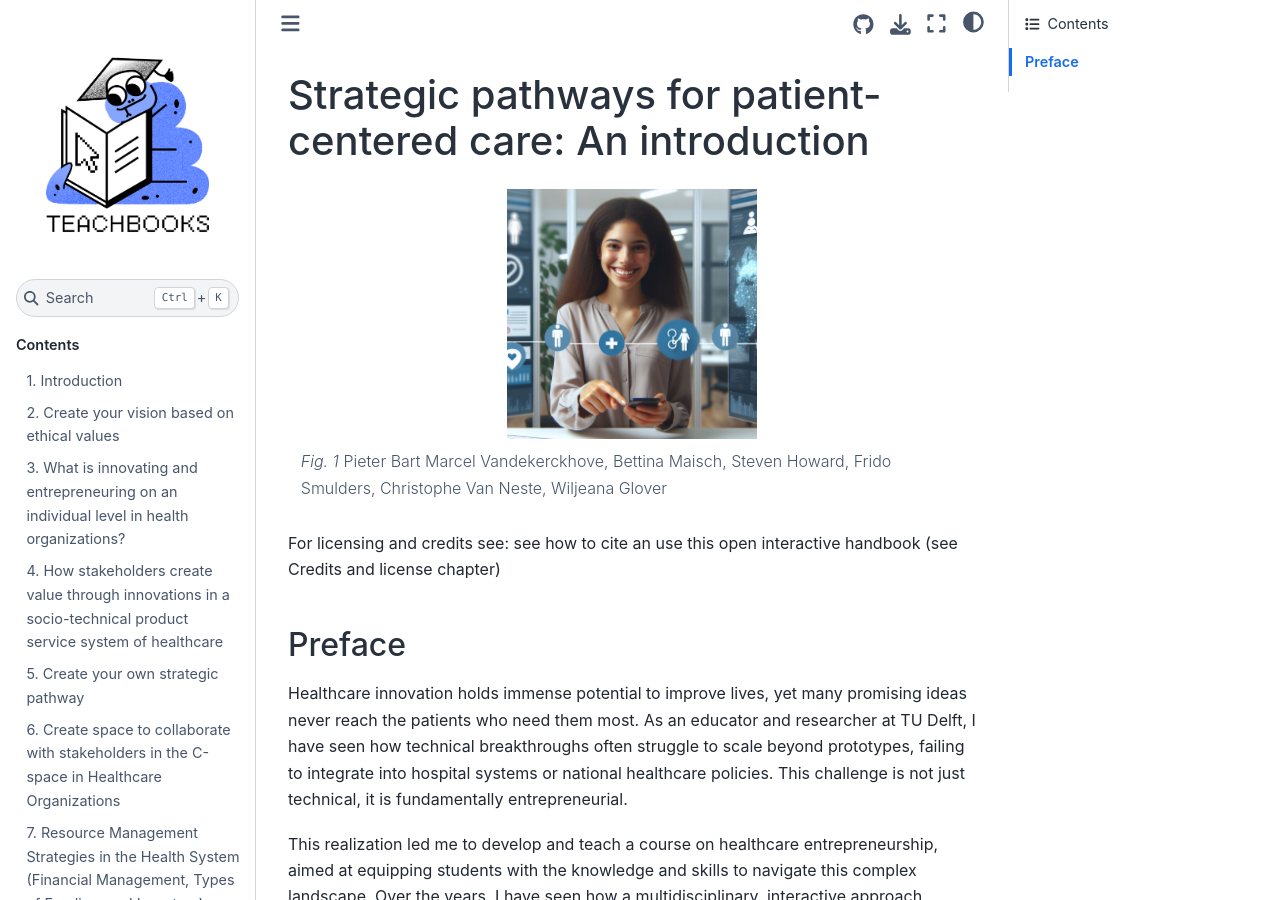
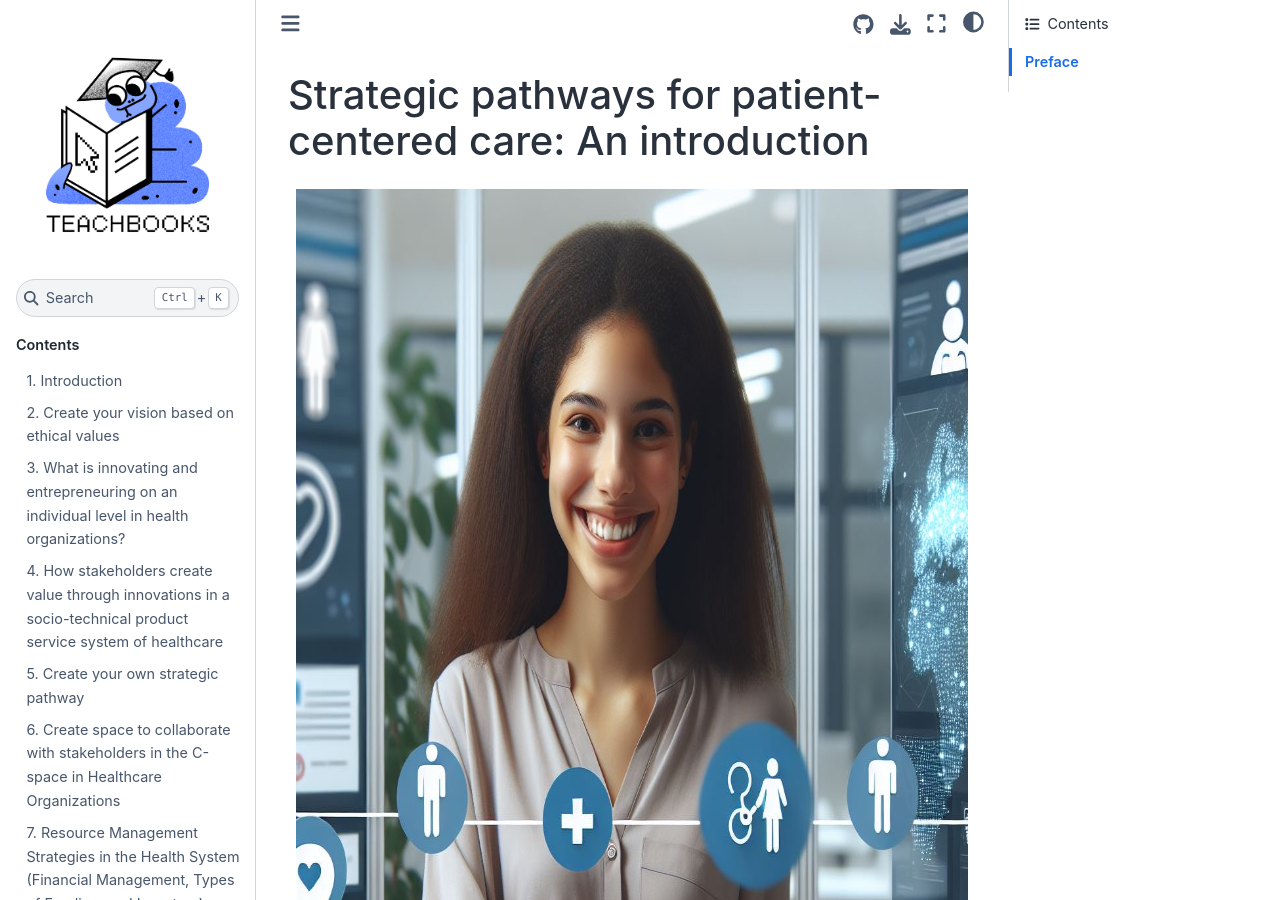
Before and after one commit to pietervandekerckhove/handbook-innovating-health, a Jupyter Book: the page built from book/chapters/01_preface.md, in a window 1280 px wide and 900 px high. Built offline with Jupyter Book 1.0.4 settings and Sphinx 7.4.7 and the Sphinx Book theme 1.1.4, drawn with Linux system fonts in a browser that asks for light colours; comment, search, counter and statistics services are not loaded.

Commit message:
update cover

````diff
--- a/book/chapters/01_preface.md
+++ b/book/chapters/01_preface.md
@@ -1,7 +1,7 @@
 # Strategic pathways for patient-centered care: An introduction
 
 ```{figure} ../figures/Copilot.jpeg
-:height: 250px
+:height: 1024px
 :name: figure-example
 
 Pieter Bart Marcel Vandekerckhove, Bettina Maisch, Steven Howard, Frido Smulders, Christophe Van Neste, Wiljeana Glover
````
